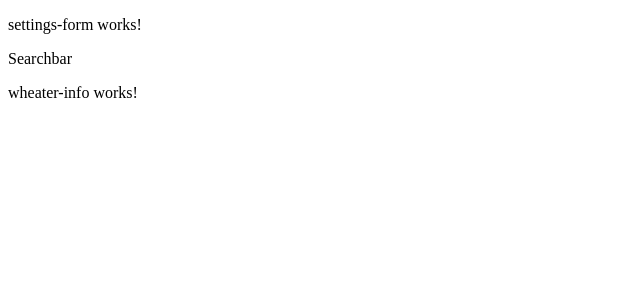
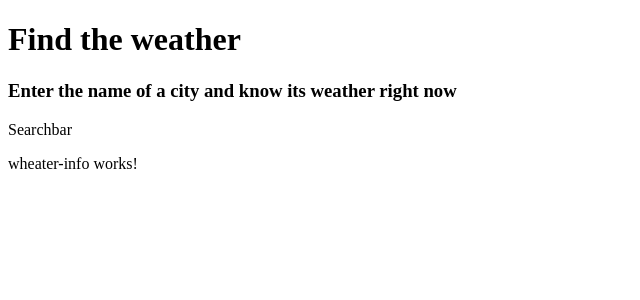
Before and after one commit to alonsox/weather-app, an Angular app: page / in a window 1280 px wide. Shown: the top 300 px of the page, without its empty margins (0-640 px from the left). Built offline with nearby package versions, Linux system fonts and the light colour scheme.

Commit message:
Removed the settings form for now

```diff
--- a/src/app/app.component.html
+++ b/src/app/app.component.html
@@ -1,3 +1,5 @@
-<app-settings-form></app-settings-form>
+<!-- <app-settings-form></app-settings-form> -->
+<h1>Find the weather</h1>
+<h3>Enter the name of a city and know its weather right now</h3>
 <app-searchbar></app-searchbar>
 <app-wheater-info></app-wheater-info>
```
